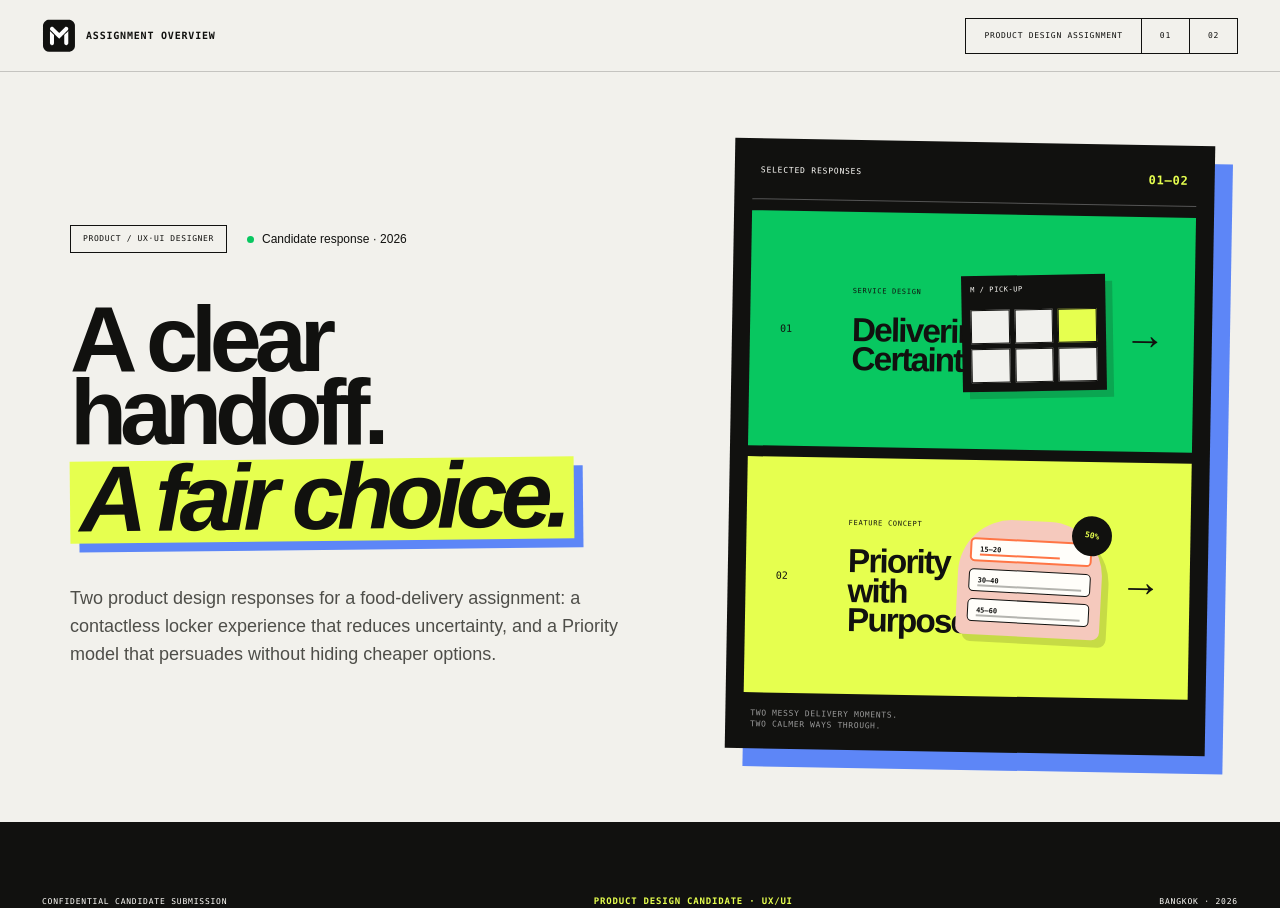
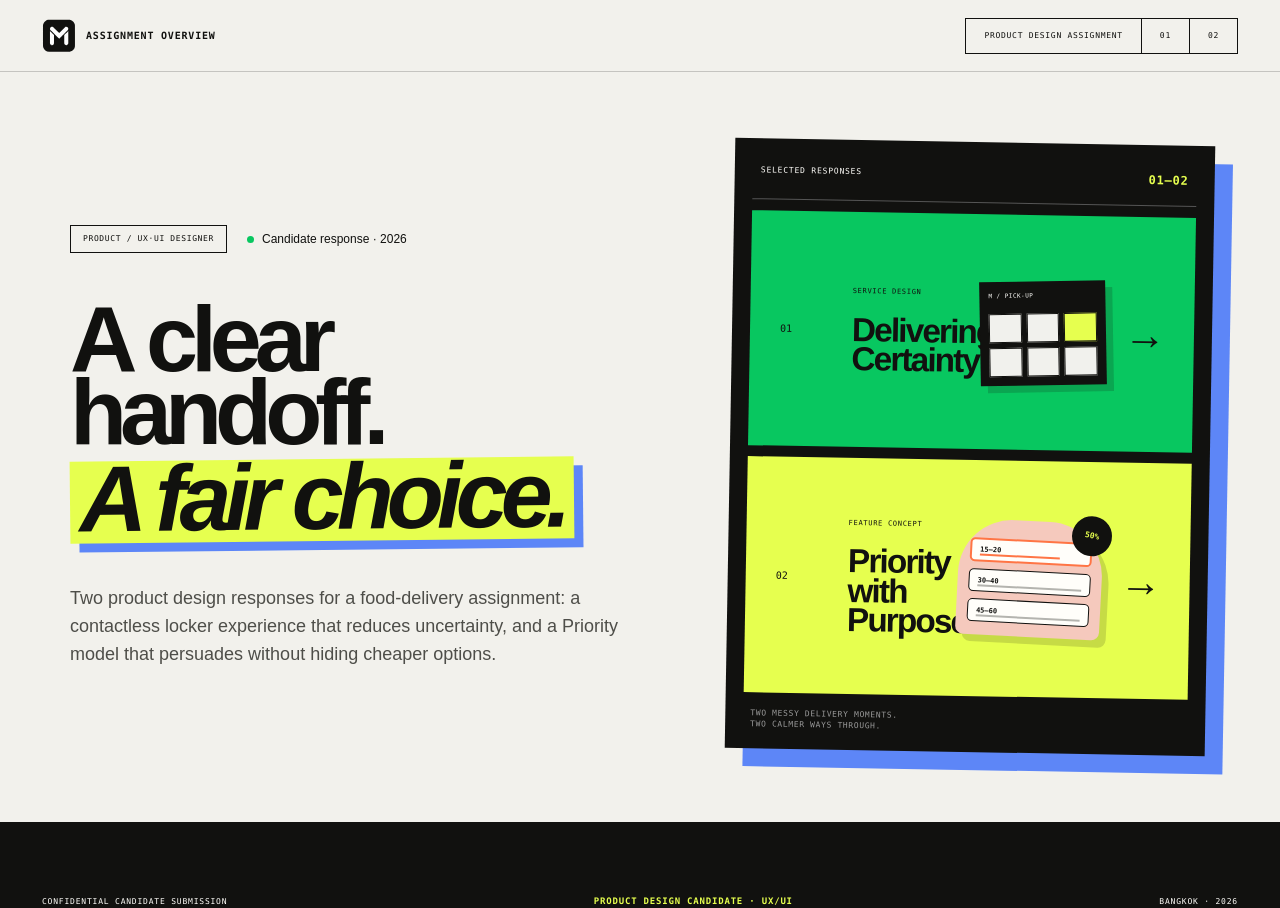
Before and after one commit to gridboxes/LMWN-Challenge, a Next.js app: page / in a window 1280 px wide. Built offline with nearby package versions, Linux system fonts and the light colour scheme.

Commit message:
Refine locker preview spacing

```diff
--- a/app/globals.css
+++ b/app/globals.css
@@ -298,7 +298,7 @@ footer { min-height:160px; padding:50px max(5vw,56px); display:flex; justify-con
 .response-board { min-height:610px; padding:18px; display:grid; grid-template-rows:auto 1fr 1fr auto; gap:11px; background:var(--ink); color:var(--white); box-shadow:18px 18px 0 var(--blue); transform:rotate(1deg); }.response-board-head { padding:8px 8px 16px; display:flex; justify-content:space-between; border-bottom:1px solid #555; font-family:var(--font-geist-mono); font-size:8px; text-transform:uppercase; letter-spacing:.1em; }.response-board-head b { color:var(--acid); font-size:12px; }
 .response-tile { min-height:220px; padding:26px 28px; display:grid; grid-template-columns:54px minmax(0,1fr) 144px 40px; gap:18px; align-items:center; color:var(--ink); border:2px solid transparent; transition:transform .2s ease, border-color .2s ease, filter .2s ease; }.response-locker { background:var(--green); }.response-priority { background:var(--acid); }.response-tile > span { font-family:var(--font-geist-mono); font-size:10px; }.response-tile small { display:block; margin-bottom:18px; font-family:var(--font-geist-mono); font-size:7px; text-transform:uppercase; letter-spacing:.1em; }.response-tile b { display:block; font-size:clamp(30px,2.6vw,48px); line-height:.88; letter-spacing:-.055em; }.response-tile > i { font-size:42px; font-style:normal; transition:transform .2s ease; }.response-tile:hover { transform:translate(-5px,-4px); border-color:var(--ink); filter:saturate(1.15); }.response-tile:hover > i { transform:translateX(6px); }.response-tile:focus-visible { outline:4px solid var(--white); outline-offset:-7px; }
 .tile-preview { width:144px; height:116px; transition:transform .25s ease; }
-.mini-locker { padding:9px; display:grid; grid-template-columns:repeat(3,1fr); grid-template-rows:20px repeat(2,1fr); gap:5px; background:var(--ink); box-shadow:7px 7px 0 rgba(17,17,15,.18); transform:rotate(-2deg); }.mini-locker-head { grid-column:1 / 4; color:var(--white); font-family:var(--font-geist-mono); font-size:7px; letter-spacing:.08em; }.mini-locker > span:not(.mini-locker-head) { background:#f1f1ed; border:1px solid var(--ink); transition:background .2s ease, transform .2s ease; }.mini-locker > span.active { background:var(--acid); }
+.mini-locker { width:126px; height:104px; justify-self:end; padding:9px; display:grid; grid-template-columns:repeat(3,1fr); grid-template-rows:18px repeat(2,1fr); gap:5px; background:var(--ink); box-shadow:7px 7px 0 rgba(17,17,15,.18); transform:rotate(-2deg); }.mini-locker-head { grid-column:1 / 4; color:var(--white); font-family:var(--font-geist-mono); font-size:6px; letter-spacing:.08em; }.mini-locker > span:not(.mini-locker-head) { background:#f1f1ed; border:1px solid var(--ink); transition:background .2s ease, transform .2s ease; }.mini-locker > span.active { background:var(--acid); }
 .mini-priority { position:relative; padding:16px 11px 10px; display:flex; flex-direction:column; gap:7px; justify-content:center; background:#f5c9bd; border-radius:54px 54px 8px 8px; box-shadow:7px 7px 0 rgba(17,17,15,.15); transform:rotate(2deg); }.mini-speed { position:relative; min-height:23px; padding:5px 8px; display:flex; align-items:center; background:var(--white); border:1px solid var(--ink); border-radius:5px; font-family:var(--font-geist-mono); font-size:7px; font-weight:700; transition:transform .2s ease; }.mini-speed:after { content:""; position:absolute; left:8px; right:8px; bottom:4px; height:2px; background:#b4b4af; }.mini-speed.fast { border:2px solid var(--orange); }.mini-speed.fast:after { right:30px; background:var(--orange); }.mini-give { position:absolute; right:-8px; top:-8px; width:40px; height:40px; display:grid; place-items:center; border-radius:50%; background:var(--ink); color:var(--acid); font-family:var(--font-geist-mono); font-size:8px; font-weight:800; transform:rotate(9deg); transition:transform .2s ease; }
 .response-locker:hover .mini-locker { transform:rotate(1deg) translateY(-3px); }.response-locker:hover .mini-locker > span.active { background:var(--orange); transform:scale(.9); }.response-priority:hover .mini-priority { transform:rotate(-1deg) translateY(-3px); }.response-priority:hover .mini-speed.fast { transform:translateX(-5px); }.response-priority:hover .mini-give { transform:rotate(-8deg) scale(1.08); }
 .response-board > p { margin:4px 7px 0; color:#999; font-family:var(--font-geist-mono); font-size:8px; line-height:1.45; text-transform:uppercase; letter-spacing:.08em; }
```
